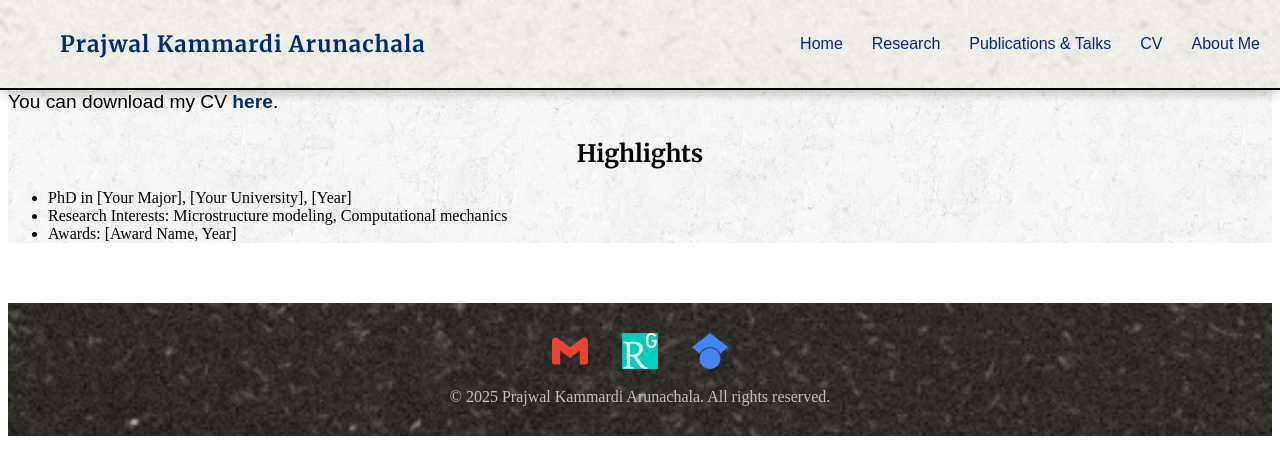
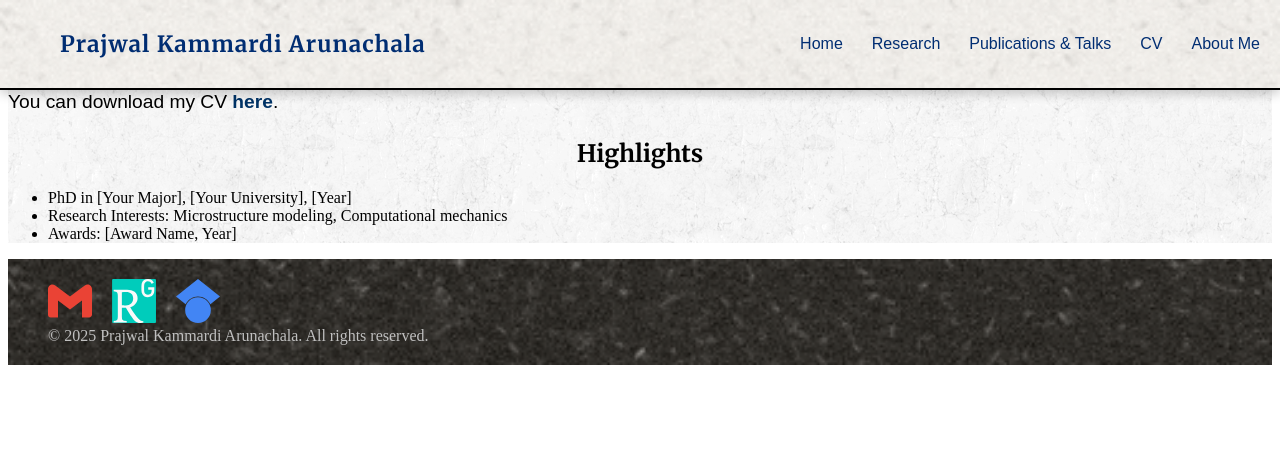
Before and after one commit to prajwalka/prajwalka.github.io, a Jekyll site: the page built from cv.md, in a window 1280 px wide. Shown: the top 475 px of the page. Built offline with Jekyll 4.4.1, drawn with Linux system fonts in a browser that asks for light colours; some web fonts are replaced.

Commit message:
Updating research

```diff
--- a/assets/style.css
+++ b/assets/style.css
@@ -423,23 +423,21 @@
   background-image: url('/Photos/rice-paper.png'); /* Paper texture */
   background-repeat: repeat;
   background-size: cover;
-  padding: 30px 20px;
-  text-align: center;
-  margin-top: 60px;
+  padding: 20px 40px;
+  margin-top: 0;
+  display: flex;
+  justify-content: space-between;
+  align-items: center;
 }
 
 .footer-icons {
-  margin-bottom: 15px;
-}
-
-.footer-icons a {
-  margin: 0 15px;
-  display: inline-block;
+  display: flex;
+  gap: 20px;
 }
 
 .footer-icons img {
-  height: 36px;
-  width: 36px;
+  height: 44px;
+  width: 44px;
   transition: transform 0.2s;
 }
 
@@ -448,6 +446,8 @@
 }
 
 .footer-text {
+  flex: 1;
+  text-align: center;
   font-size: 1em;
   color: silver;
 }
```
